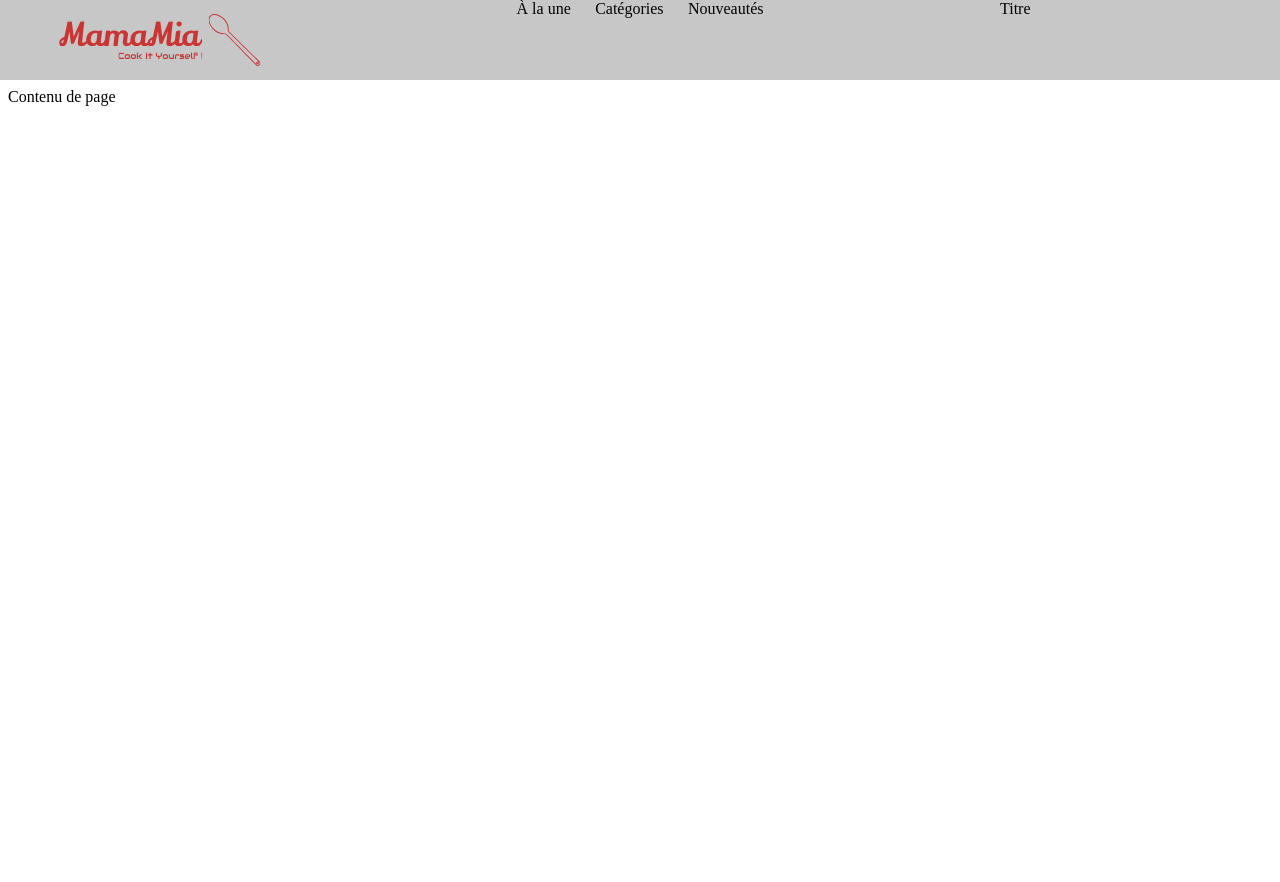
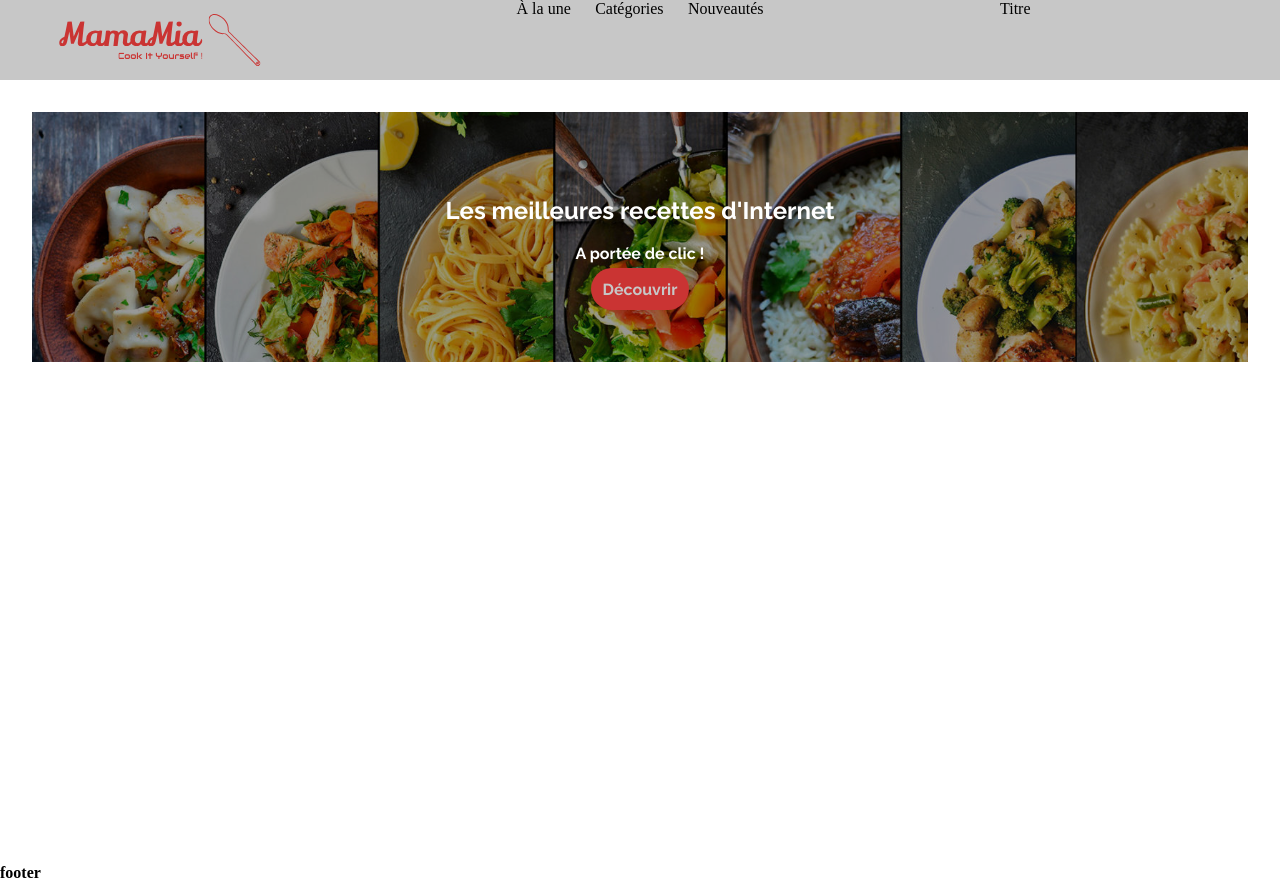
Before and after one commit to Kaboufl/dmPHP, a PHP site: page / in a window 1280 px wide. Before the commit the page ends 106 px from the top, so only its background shows below. Run offline with PHP 8.4, Linux system fonts and the light colour scheme.

Commit message:
homepage WIP

```diff
--- /dev/null
+++ b/data/assets/css/index.css
@@ -0,0 +1,57 @@
+
+
+section {
+    height: fit-content;
+    min-height: 100%;
+
+    padding: 2rem;
+}
+
+.hero-banner
+{
+    position: relative;
+    width: 100%;
+    height: 250px;
+    background-color: black;
+
+    color: white;
+    font-weight: bold;
+    font-family: 'Raleway', 'sans-serif';
+    display: flex;
+    flex-direction: column;
+    justify-content: center;
+    align-items: center;
+
+    text-align: center;
+}
+.hero-banner::before
+{
+    content: ' ';
+    display: block;
+    position: absolute;
+    left: 0;
+    top: 0;
+    opacity: 0.6;
+    width: 100%;
+    height: 100%;
+    background-image: url(../images/home/plats-home.jpg);
+    background-size: cover;
+}
+
+.hero-banner div
+{
+    height: fit-content;
+    width: 40%;
+
+    z-index: 2;
+}
+
+.hero-banner a
+{
+    background-color: var(--rouge-logo);
+    padding: 0.725rem;
+    border-radius: 5rem;
+
+    text-decoration: none;
+    color: var(--bg);
+}
--- a/data/assets/css/main.css
+++ b/data/assets/css/main.css
@@ -6,7 +6,15 @@
     --notify: #8E24AA;
     --bleu: #2196F3;
 
+    --rouge-logo: #CA3433;
+
     --bg: #C7C7C7;
+}
+
+html
+{
+    margin: 0;
+    padding: 0;
 }
 
 header {
@@ -17,6 +25,7 @@ header {
     left: 0;
     width: calc(100vw - 2 * var(--padding-offset));
     height: var(--top-offset);
+    min-height: var(--top-offset);
 
     background-color: var(--bg);
 
@@ -27,6 +36,8 @@ header {
     flex-direction: row;
     justify-content: space-between;
     align-items: stretch;
+
+    z-index: 10;
 }
 header > div:first-child,
 header > div:last-child
@@ -60,4 +71,10 @@ header > div:last-child
 body {
     position: relative;
     top: var(--top-offset);
+
+    height: calc(100vh - var(--top-offset));
+
+    margin: 0;
+    padding: 0;
+
 }
--- a/data/layout.php
+++ b/data/layout.php
@@ -1,5 +1,5 @@
 <!DOCTYPE html>
-<html lang="en">
+<html lang="FR/FR">
 <head>
     <?php include(__DIR__ . '/views/components/head.php') ?>
 </head>
@@ -8,5 +8,6 @@
         <?php include(__DIR__ . '/views/components/header.php') ?>
     </header>
     <?php include($childView); ?>
+    <?php include(__DIR__ . '/views/components/footer.php') ?>
 </body>
 </html>
--- a/data/views/components/footer.php
+++ b/data/views/components/footer.php
@@ -0,0 +1 @@
+<b> footer </b>
--- a/data/views/components/head.php
+++ b/data/views/components/head.php
@@ -3,4 +3,9 @@
 <meta name="viewport" content="width=device-width, initial-scale=1.0">
 <title><?php echo $title ?></title>
 
+<link rel="preconnect" href="https://fonts.googleapis.com">
+<link rel="preconnect" href="https://fonts.gstatic.com" crossorigin>
+<link href="https://fonts.googleapis.com/css2?family=Raleway:ital,wght@0,100;0,200;0,300;0,400;0,500;0,600;0,700;0,800;0,900;1,100;1,200;1,300;1,400;1,500;1,600;1,700;1,800;1,900&display=swap" rel="stylesheet">
+
 <link rel="stylesheet" href="css/main.css">
+<link rel="stylesheet" href="css/index.css">
--- a/data/views/index.php
+++ b/data/views/index.php
@@ -1,3 +1,9 @@
 <section>
-    Contenu de page
+    <div class="hero-banner">
+        <div>
+            <h1>Les meilleures recettes d'Internet</h1>
+            <p>A portée de clic !</p>
+            <a href="/">Découvrir</a>
+        </div>
+    </div>
 </section>
```
Also changed, not shown: data/assets/images/home/plats-home.jpg (added).
